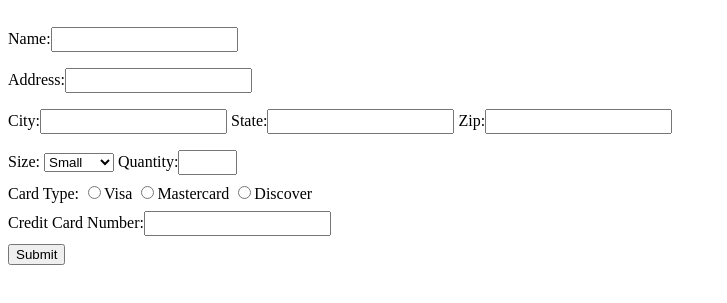
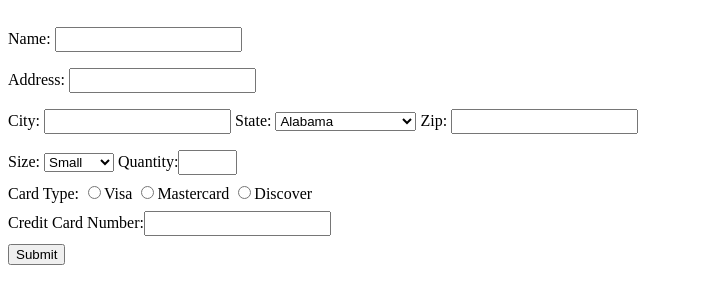
Before and after one commit to rjgithub02/order-form, a plain HTML site: page index.html in a window 1280 px wide. Shown: the part 61-364 px from the top of the page, without its empty margins (0-727 px from the left). Drawn offline with Linux system fonts and the light colour scheme.

Commit message:
Add files via upload

```diff
--- a/index.html
+++ b/index.html
@@ -11,16 +11,67 @@
   <body>
     <h1>Order Now!</h1>
     <form action="thank_you.html" method="post">
-      Name:<input type="text" name="Name" required>
+      Name: <input type="text" name="Name" required>
       <br>
-      Address:<input type="text" name="Address" required>
+      Address: <input type="text" name="Address" required>
       <br>
-      City:<input type="text" name="City" required>
-      State:<input type="text" name="State" required>
-      Zip:<input type="text" name="Zip" required>
+      City: <input type="text" name="City" required>
+      State: <select name="State">
+  	<option value="AL">Alabama</option>
+  	<option value="AK">Alaska</option>
+  	<option value="AZ">Arizona</option>
+  	<option value="AR">Arkansas</option>
+  	<option value="CA">California</option>
+  	<option value="CO">Colorado</option>
+  	<option value="CT">Connecticut</option>
+  	<option value="DE">Delaware</option>
+  	<option value="DC">District Of Columbia</option>
+  	<option value="FL">Florida</option>
+  	<option value="GA">Georgia</option>
+  	<option value="HI">Hawaii</option>
+  	<option value="ID">Idaho</option>
+  	<option value="IL">Illinois</option>
+  	<option value="IN">Indiana</option>
+  	<option value="IA">Iowa</option>
+  	<option value="KS">Kansas</option>
+  	<option value="KY">Kentucky</option>
+  	<option value="LA">Louisiana</option>
+  	<option value="ME">Maine</option>
+  	<option value="MD">Maryland</option>
+  	<option value="MA">Massachusetts</option>
+  	<option value="MI">Michigan</option>
+  	<option value="MN">Minnesota</option>
+  	<option value="MS">Mississippi</option>
+  	<option value="MO">Missouri</option>
+  	<option value="MT">Montana</option>
+  	<option value="NE">Nebraska</option>
+  	<option value="NV">Nevada</option>
+  	<option value="NH">New Hampshire</option>
+  	<option value="NJ">New Jersey</option>
+  	<option value="NM">New Mexico</option>
+  	<option value="NY">New York</option>
+  	<option value="NC">North Carolina</option>
+  	<option value="ND">North Dakota</option>
+  	<option value="OH">Ohio</option>
+  	<option value="OK">Oklahoma</option>
+  	<option value="OR">Oregon</option>
+  	<option value="PA">Pennsylvania</option>
+  	<option value="RI">Rhode Island</option>
+  	<option value="SC">South Carolina</option>
+  	<option value="SD">South Dakota</option>
+  	<option value="TN">Tennessee</option>
+  	<option value="TX">Texas</option>
+  	<option value="UT">Utah</option>
+  	<option value="VT">Vermont</option>
+  	<option value="VA">Virginia</option>
+  	<option value="WA">Washington</option>
+  	<option value="WV">West Virginia</option>
+  	<option value="WI">Wisconsin</option>
+  	<option value="WY">Wyoming</option>
+  </select>
+      Zip: <input type="text" name="Zip" required>
       <br>
-      <t>Size:</t>
-    <select>
+    Size: <select name="Size">
       <option value="Small">Small</option>
       <option value="Medium">Medium</option>
       <option value="Large">Large</option>
--- a/main.css
+++ b/main.css
@@ -1,6 +1,4 @@
   input[type=text] {
       padding: 3px;
       margin: 8px 0;
-      box-sizing: border-box;
   }
-}
```
